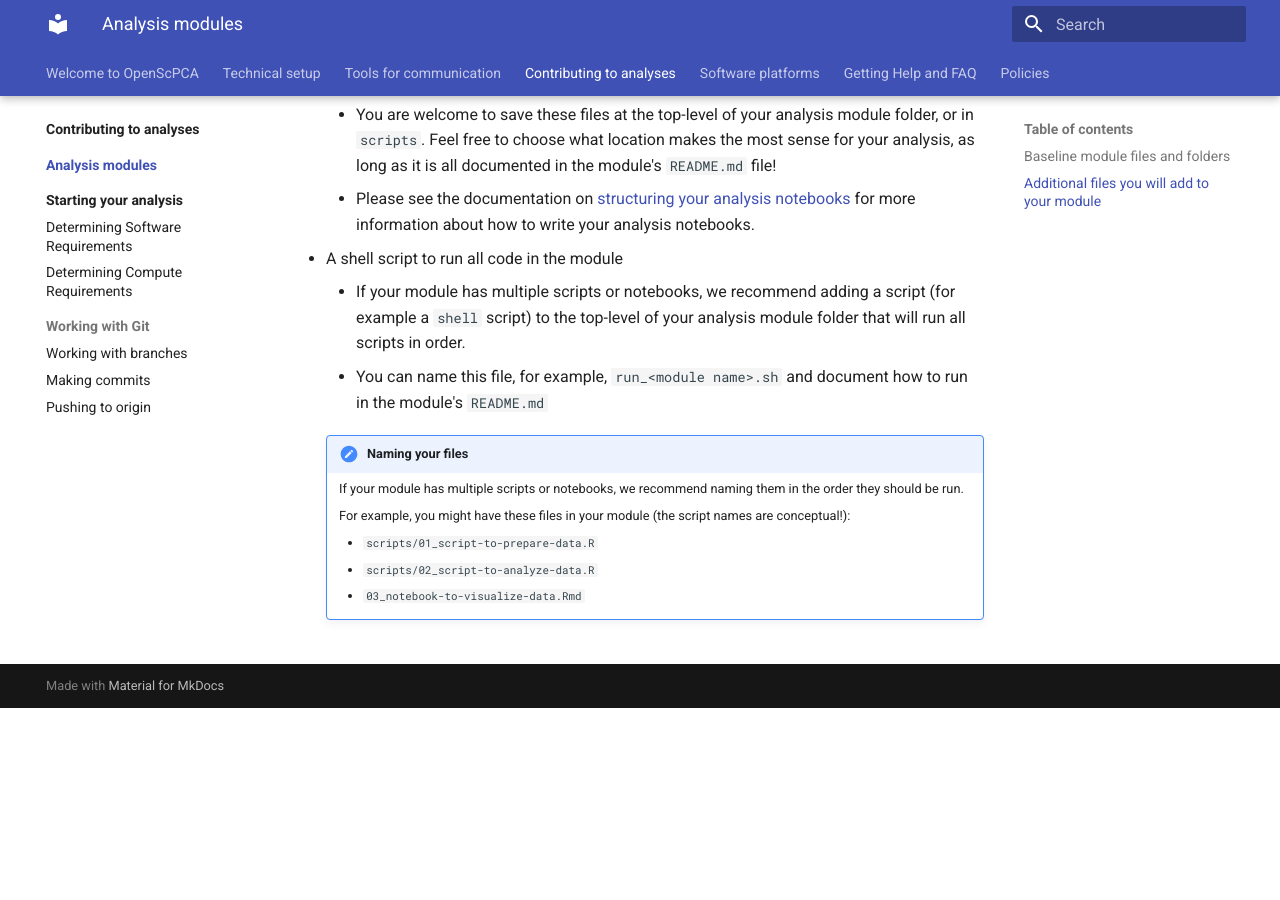
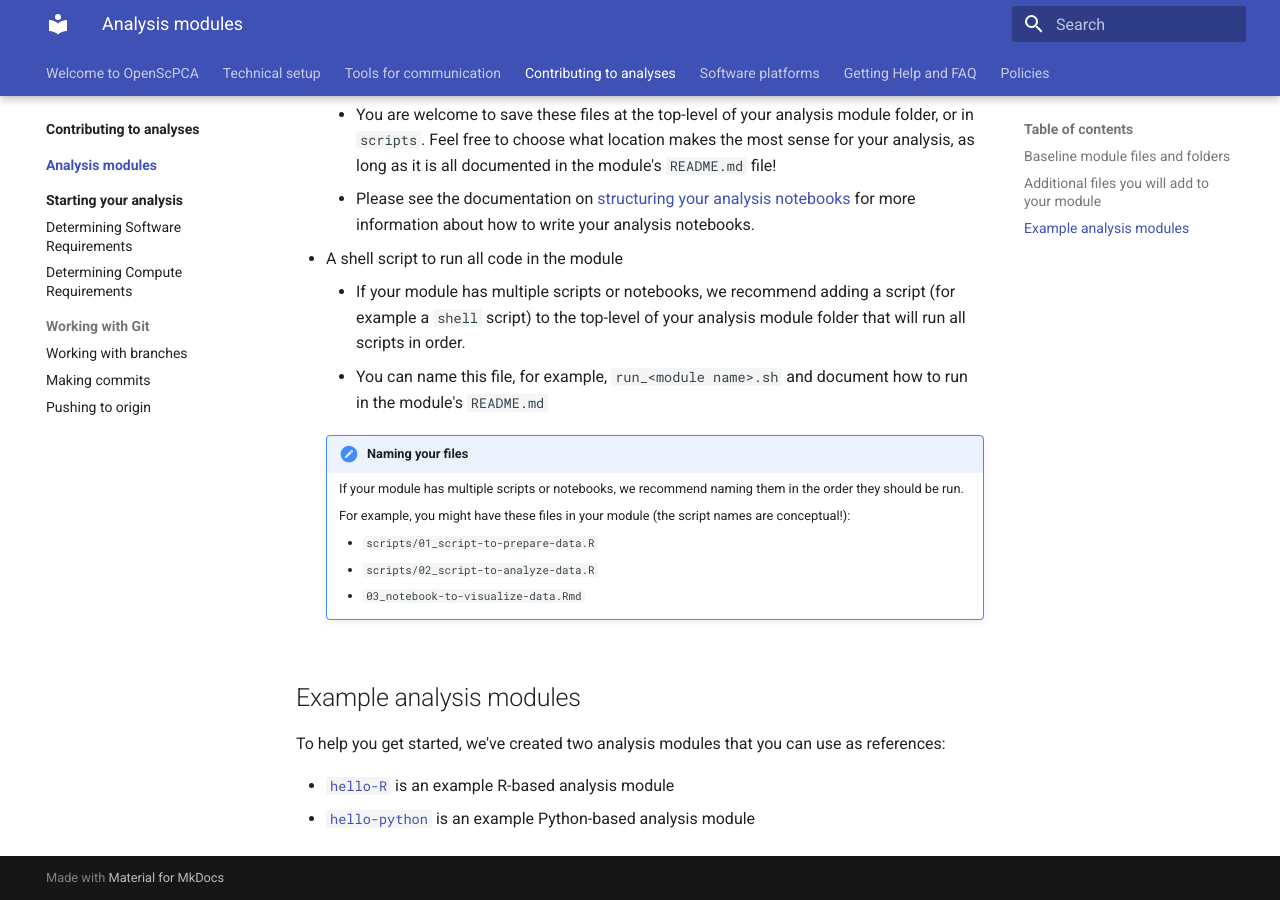
Before and after one commit to AlexsLemonade/OpenScPCA-analysis, an MkDocs documentation site: the page built from docs/contributing-to-analyses/analysis-modules/index.md, in a window 1280 px wide and 900 px high, scrolled down 1991 px. Built offline with MkDocs 1.6.1 and Material for MkDocs 9.7.7, drawn with Linux system fonts in a browser that asks for light colours; before the commit the page ends 2699 px from its top, so only the background shows below that.

Commit message:
section about examples

```diff
--- a/docs/contributing-to-analyses/analysis-modules/index.md
+++ b/docs/contributing-to-analyses/analysis-modules/index.md
@@ -68,3 +68,11 @@ While you write your analysis, you will add other files too:
         - `scripts/01_script-to-prepare-data.R`
         - `scripts/02_script-to-analyze-data.R`
         - `03_notebook-to-visualize-data.Rmd`
+
+
+## Example analysis modules
+
+To help you get started, we've created two analysis modules that you can use as references:
+
+- [`hello-R`](https://github.com/AlexsLemonade/OpenScPCA-analysis/tree/main/analyses/hello-R) is an example R-based analysis module
+- [`hello-python`](https://github.com/AlexsLemonade/OpenScPCA-analysis/tree/main/analyses/hello-python) is an example Python-based analysis module
```
